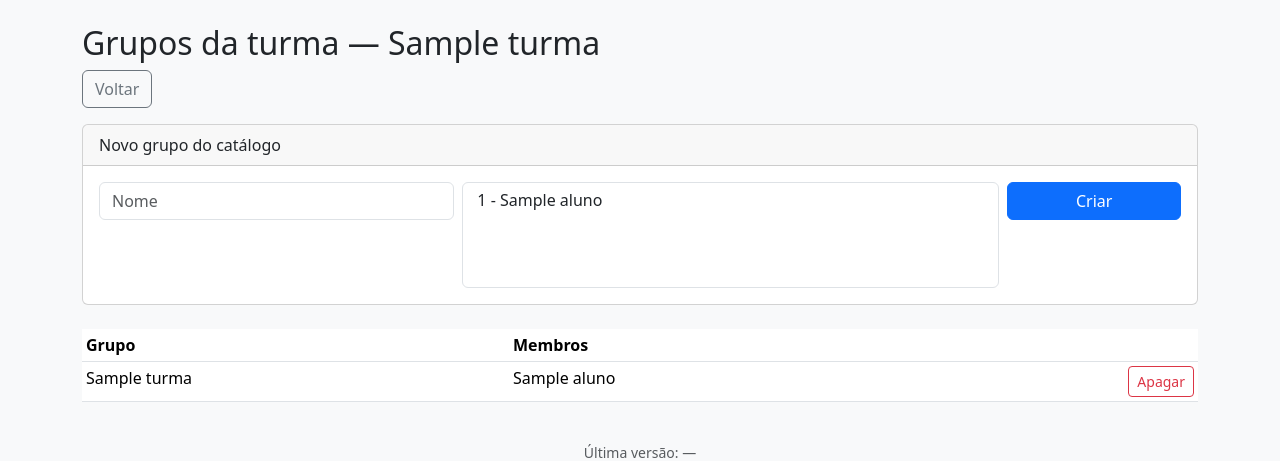
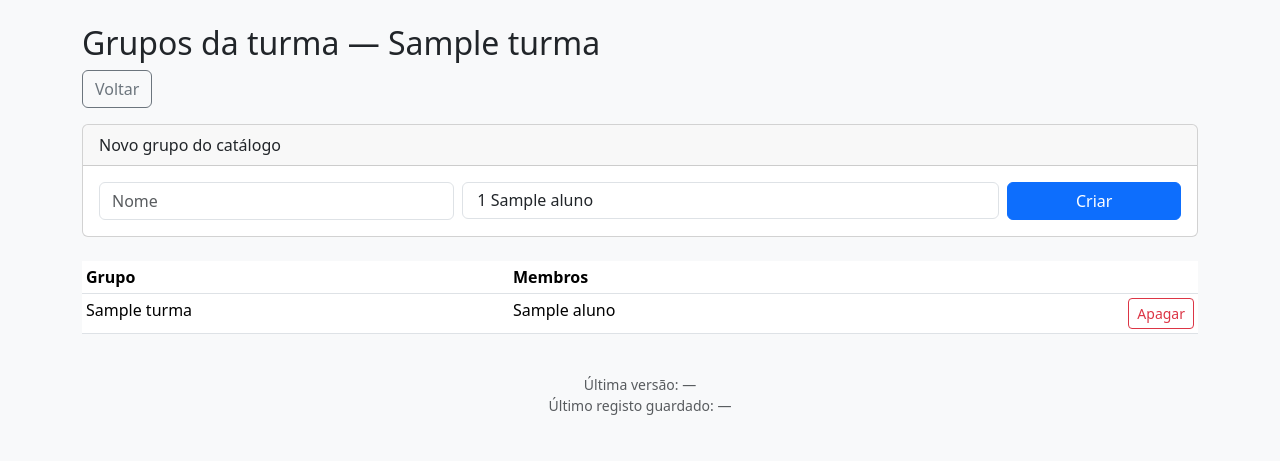
Before and after one commit to anselmopinheiro/_sumarios-v2, a Flask app: page /turmas/1/grupos in a window 1280 px wide. Shown: the part 90-551 px from the top of the page. Run offline with Flask 3, Linux system fonts and the light colour scheme; tables that the repository leaves empty hold one stand-in row (values such as "Sample post"); parts of the project's set-up code (start-up, migrations or seed data) failed here and were passed over; some libraries are stand-ins or nearby versions.

Commit message:
Increase turma group members picker to up to 30 visible alunos

```diff
--- a/templates/trabalhos/catalogo_grupos.html
+++ b/templates/trabalhos/catalogo_grupos.html
@@ -2,6 +2,19 @@
 {% block content %}
 <h2>Grupos da turma — {{ turma.nome }}</h2>
 <div class="mb-3"><a class="btn btn-outline-secondary" href="{{ url_for('turma_trabalhos', turma_id=turma.id) }}">Voltar</a></div>
+
+<style>
+  .membros-picker {
+    width: 100%;
+    max-height: 640px;
+    overflow-y: auto;
+  }
+
+  .membros-picker option {
+    white-space: normal;
+    line-height: 1.25;
+  }
+</style>
 
 <div class="card mb-4">
   <div class="card-header">Novo grupo do catálogo</div>
@@ -9,8 +22,8 @@
     <form method="post" class="row g-2">
       <div class="col-md-4"><input class="form-control" name="nome" placeholder="Nome" required></div>
       <div class="col-md-6">
-        <select class="form-select" name="aluno_ids" multiple size="4">
-          {% for a in alunos %}<option value="{{ a.id }}">{{ a.numero or '—' }} - {{ a.nome }}</option>{% endfor %}
+        <select class="form-select membros-picker" name="aluno_ids" multiple size="{{ [alunos|length, 30]|min }}">
+          {% for a in alunos %}<option value="{{ a.id }}">{{ a.numero or '—' }} {{ a.nome_curto or a.nome_curto_exibicao }}</option>{% endfor %}
         </select>
       </div>
       <div class="col-md-2"><button class="btn btn-primary w-100" type="submit">Criar</button></div>
```
